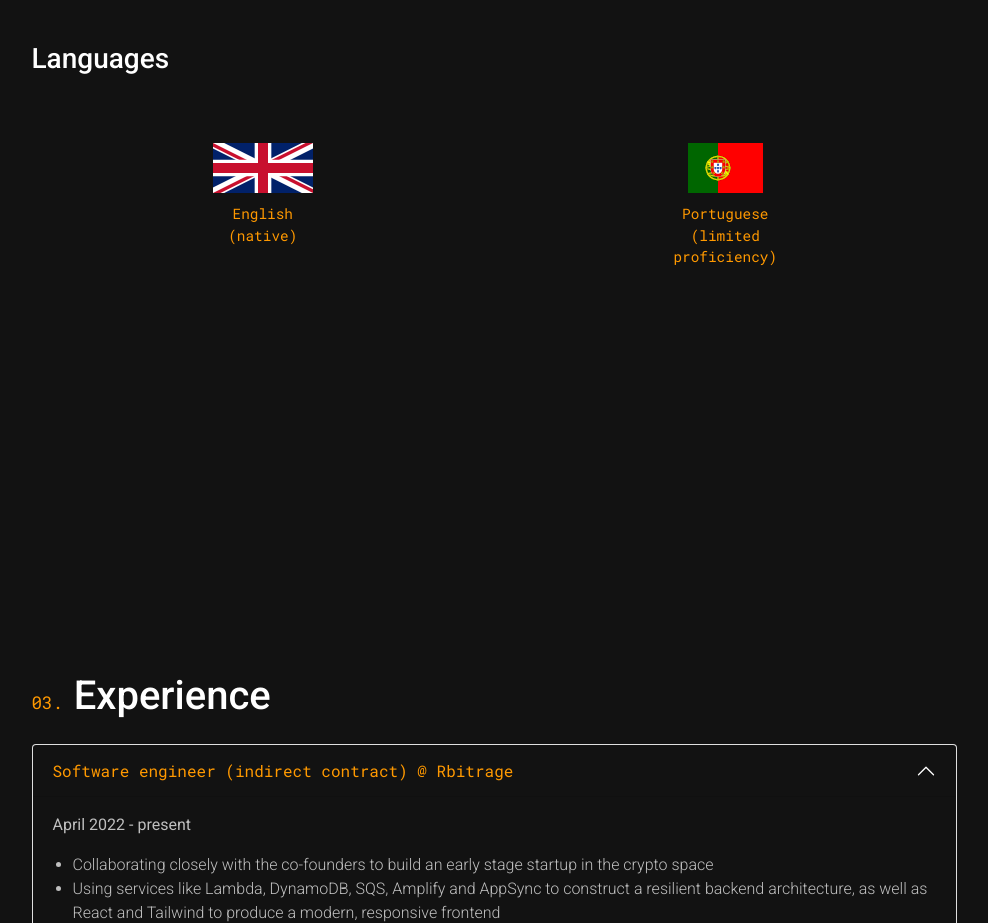
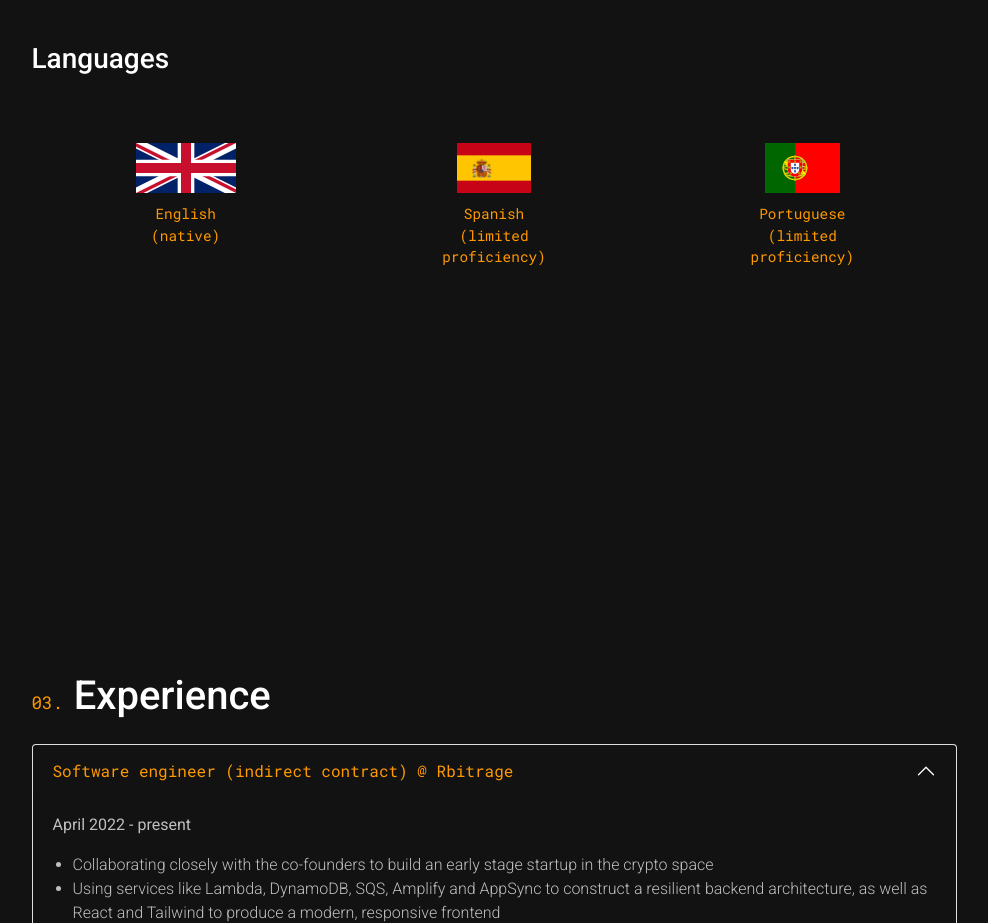
Before and after one commit to tigeryant/tigeryant.github.io, a React (Create React App) app: page / in a window 1280 px wide. Shown: the part 2960-3883 px from the top of the page, without its empty margins (146-1134 px from the left). Built offline with nearby package versions, Linux system fonts and the light colour scheme.

Commit message:
added spanish to languages

```diff
--- a/src/components/Skills.js
+++ b/src/components/Skills.js
@@ -39,6 +39,7 @@ import tailwindIcon from '../assets/tech/tailwind-icon.svg'
 // FLAG ICONS
 import ukFlag from '../assets/flags/uk-flag.svg'
 import portugalFlag from '../assets/flags/portugal-flag.svg'
+import spainFlag from '../assets/flags/spain-flag.png'
 
 // SOFT SKILL ICONS
 import communicationIcon from '../assets/soft-skills/chat.svg'
@@ -319,6 +320,12 @@ function Skills() {
           </p>
         </div>
         <div className="skill-container">
+          <img src={spainFlag} height="100" className="skill-icon" />
+          <p className="skill-caption p2 language-caption">
+            Spanish (limited proficiency)
+          </p>
+        </div>
+        <div className="skill-container">
           <img src={portugalFlag} height="100" className="skill-icon" />
           <p className="skill-caption p2 language-caption">
             Portuguese (limited proficiency)
```
Also changed, not shown: src/assets/flags/spain-flag.png (added).
